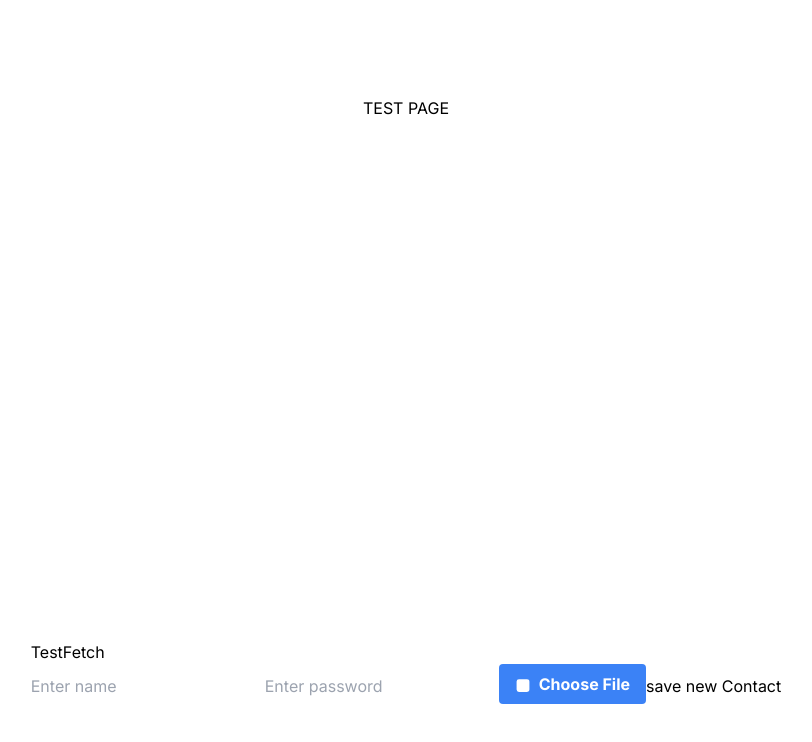
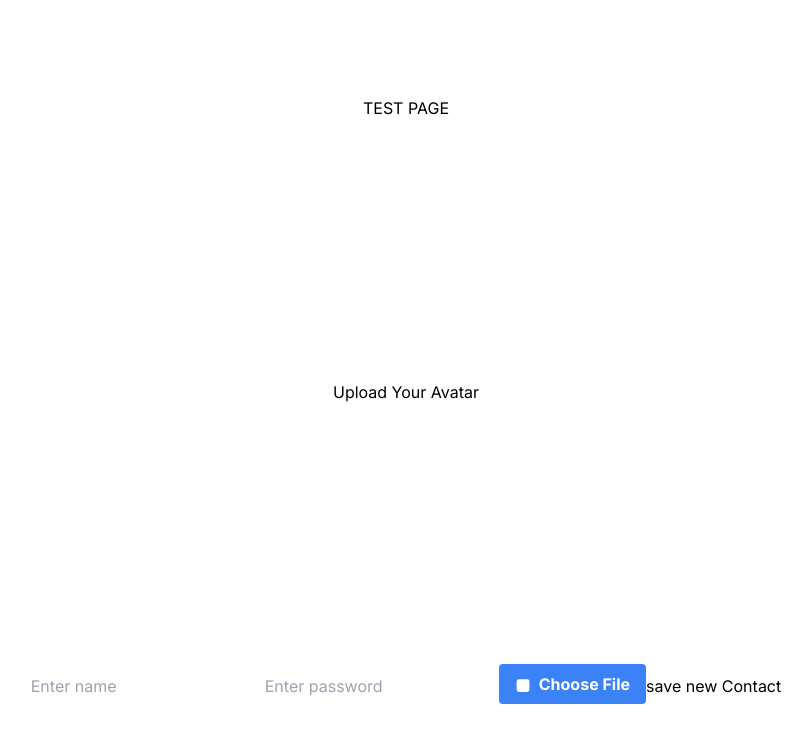
Before and after one commit to aleskruba/next-prisma-cloudinary, a Next.js app: page / in a window 1280 px wide. Shown: the top 742 px of the page, without its empty margins (234-1046 px from the left). Built offline with nearby package versions, Linux system fonts and the light colour scheme.

Commit message:
liveIIIV68www7dddssssdadsdasdssdd

```diff
--- a/app/page.tsx
+++ b/app/page.tsx
@@ -6,8 +6,8 @@ export default function Home() {
   return (
     <main className="flex min-h-screen flex-col items-center justify-between p-24">
       TEST PAGE
-      <TestFetch/>
-    {/*   <AvatarUploadPage/> */}
+{/*       <TestFetch/> */}
+      <AvatarUploadPage/>
     </main>
   )
 }
```
